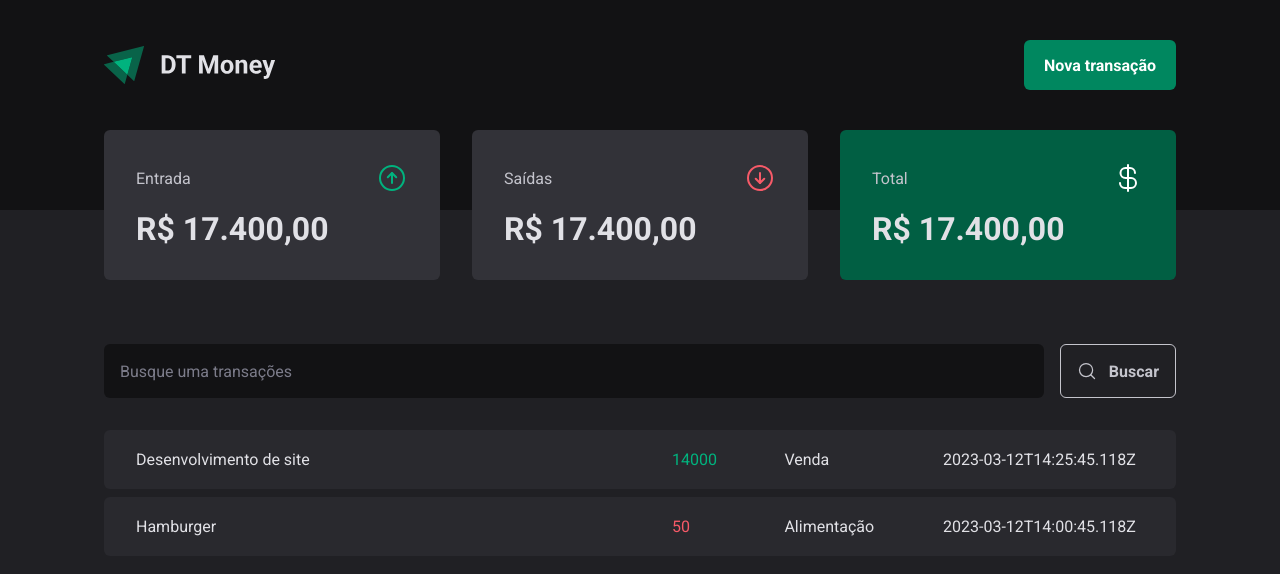
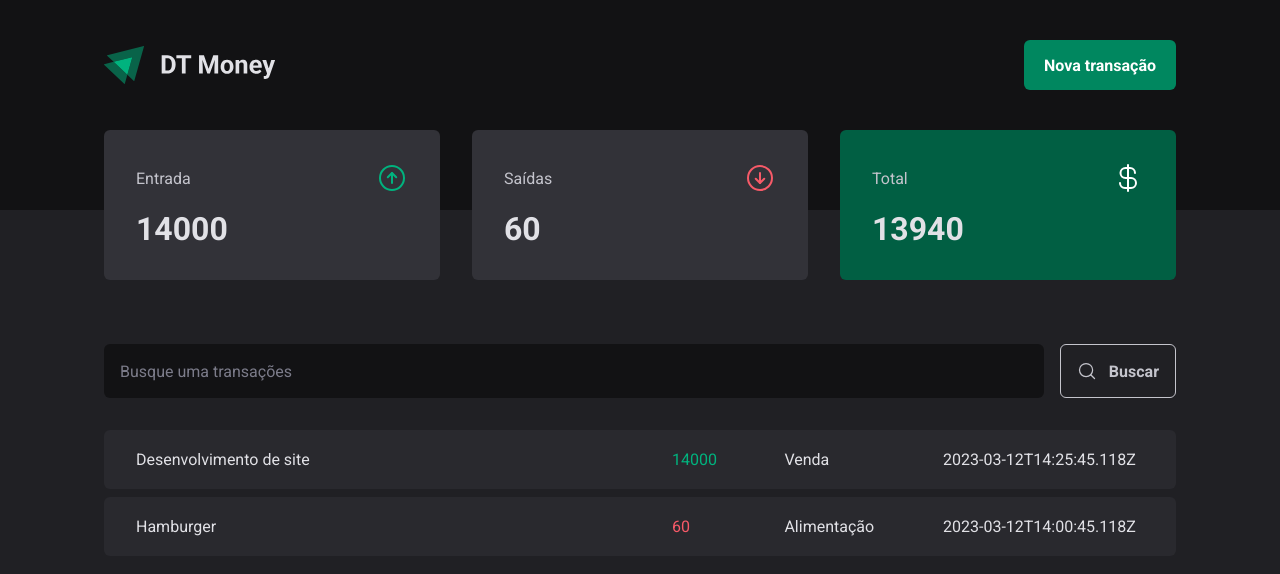
Before and after one commit to gboliveir/dt-money, a React (Vite) app: page / in a window 1280 px wide. Shown: the top 574 px of the page. Built offline with nearby package versions, Linux system fonts and the light colour scheme; data requests are answered from the project's data file.

Commit message:
feat: summary calculation

```diff
--- a/server.json
+++ b/server.json
@@ -13,7 +13,7 @@
       "description": "Hamburger",
       "type": "outcome",
       "category": "Alimentação",
-      "price": "50",
+      "price": "60",
       "createdAt": "2023-03-12T14:00:45.118Z"
     }
   ]
--- a/src/components/Summary/index.tsx
+++ b/src/components/Summary/index.tsx
@@ -1,7 +1,32 @@
+import { useContext } from "react";
 import { ArrowCircleUp, CurrencyDollar, ArrowCircleDown } from "phosphor-react";
+import { TransactionsContext } from "../../contexts/TransactionsContext";
 import { SummaryCard, SummaryContainer } from "./styles";
 
 export function Summary() {
+  const { transactions } = useContext(TransactionsContext);
+
+  const summary = transactions.reduce(
+    (acc, transaction) => {
+      const price = Number(transaction.price);
+
+      if (transaction.type === 'income') {
+        acc.income += price;
+        acc.total += price;
+      } else {
+        acc.outcome += price;
+        acc.total -= price;
+      }
+
+      return acc;
+    },
+    {
+      income: 0,
+      outcome: 0,
+      total: 0
+    }
+  );
+
   return (
     <SummaryContainer>
       <SummaryCard>
@@ -10,7 +35,7 @@
           <ArrowCircleUp size={32} color='#00b37e'/>
         </header>
 
-        <strong>R$ 17.400,00</strong>
+        <strong>{summary.income}</strong>
       </SummaryCard>
 
       <SummaryCard>
@@ -19,7 +44,7 @@
           <ArrowCircleDown size={32} color='#f75a68'/>
         </header>
 
-        <strong>R$ 17.400,00</strong>
+        <strong>{summary.outcome}</strong>
       </SummaryCard>
 
       <SummaryCard variant='green'>
@@ -28,7 +53,7 @@
           <CurrencyDollar size={32} color='#fff'/>
         </header>
 
-        <strong>R$ 17.400,00</strong>
+        <strong>{summary.total}</strong>
       </SummaryCard>
     </SummaryContainer>
   );
```
